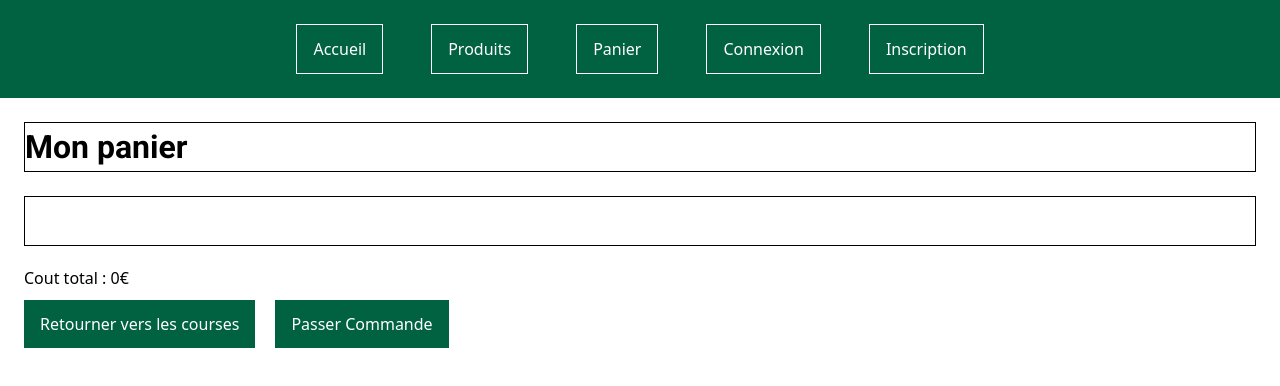
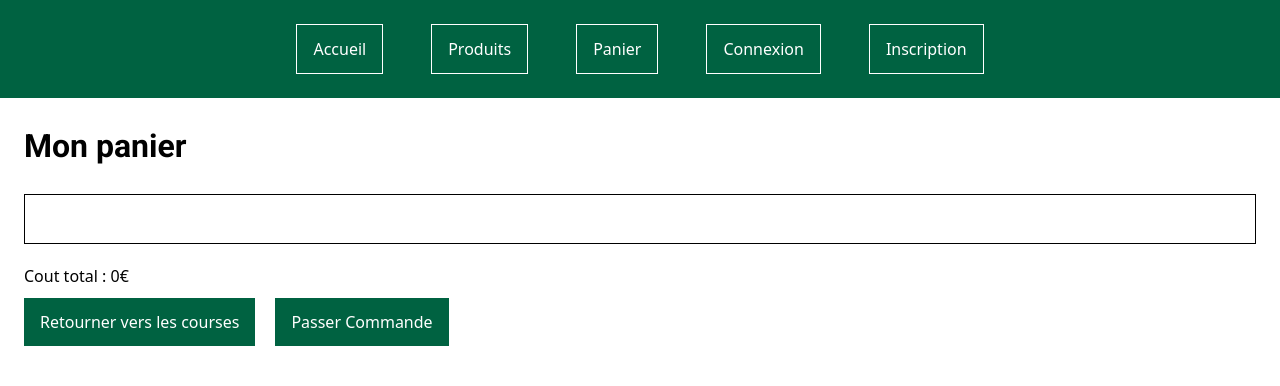
Before and after one commit to aurelienachard/ecommerce_cafthe, a React (Vite) app in the folder front-end/: page /panier in a window 1280 px wide. Shown: the top 386 px of the page. Built offline with nearby package versions, Linux system fonts and the light colour scheme.

Commit message:
feat: quelques modifications de la structure du code

```diff
--- a/front-end/src/components/panier.jsx
+++ b/front-end/src/components/panier.jsx
@@ -31,8 +31,7 @@ const Panier = () => {
 
     return (
         <div className="p-[24px]">
-            <h1 className="font-bold font-[roboto] text-[32px] border mb-[24px]">Mon panier</h1>
-
+            <h1 className="font-bold font-[roboto] text-[32px] mb-[24px]">Mon panier</h1>
                 <div className="border p-[24px]">
                     <form>
                         {panier.map(item =>
```
Lines whose indentation alone changed are shown as unchanged.
